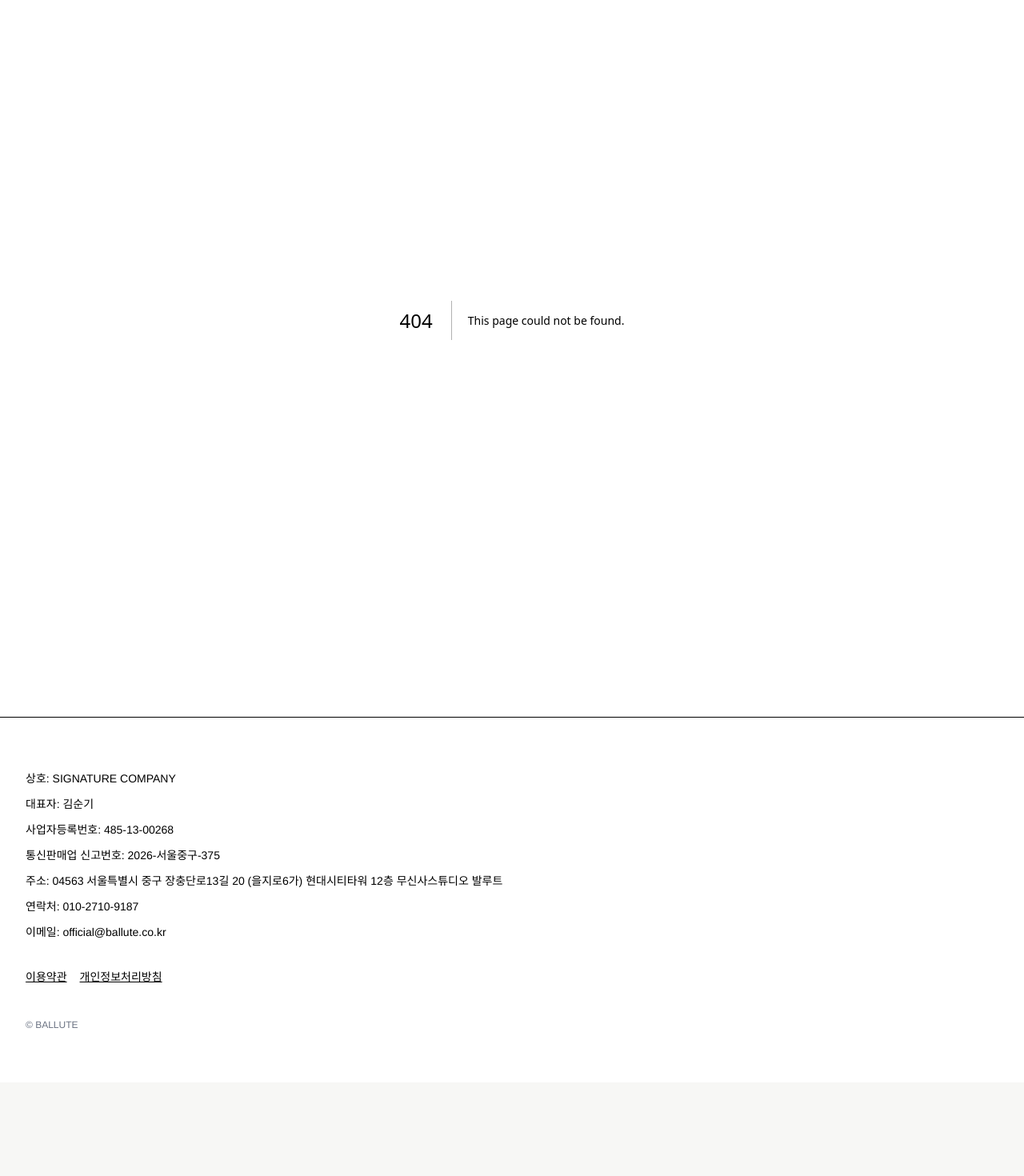
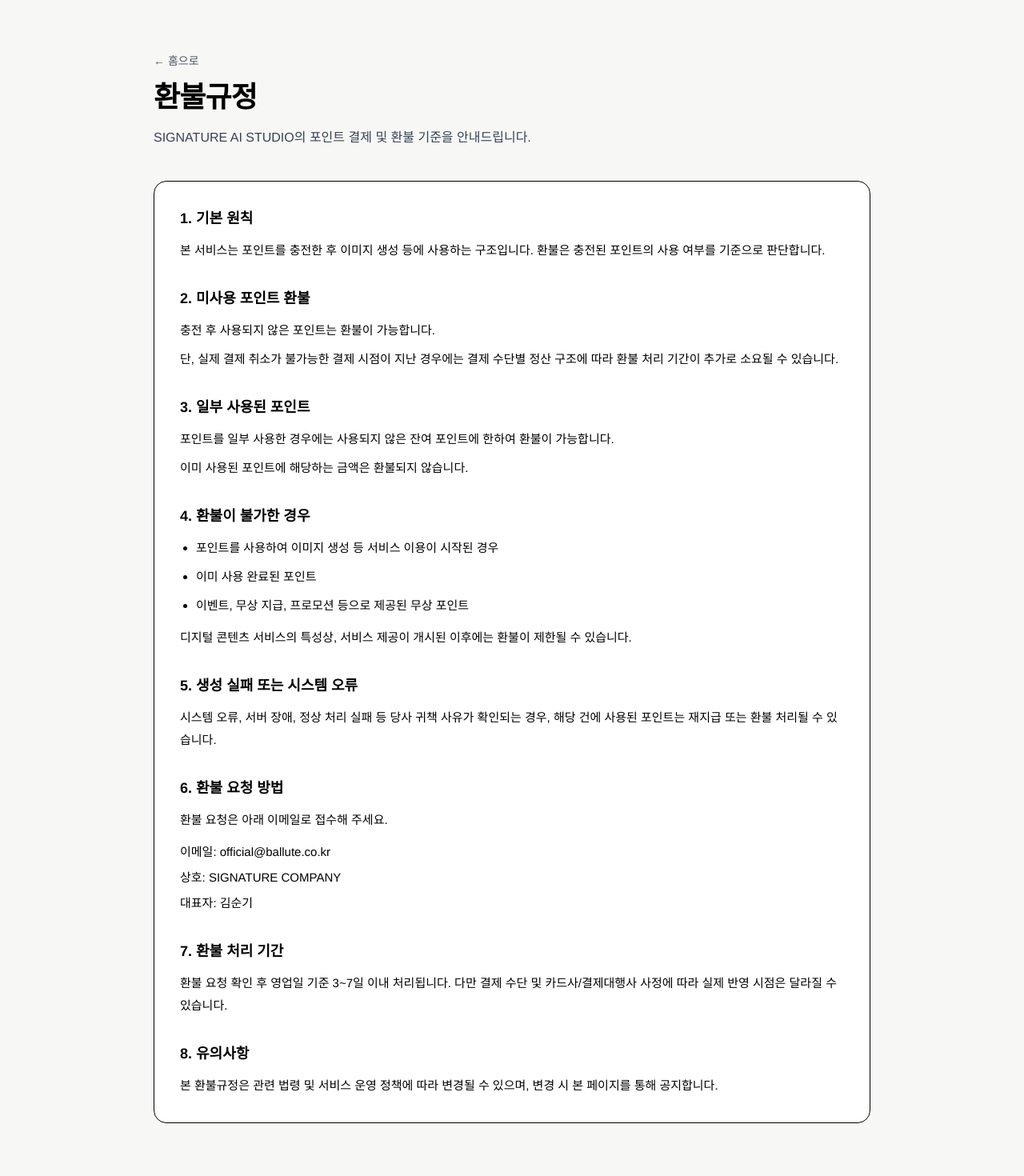
Before and after one commit to ballute/ballute-studio, a Next.js app: page /refund-policy in a window 1280 px wide. Before the commit this address had no page. Shown: the top 1470 px of the page at 80% size. Before the commit the page ends 1353 px from the top, so only its background shows below. Built offline with nearby package versions, Linux system fonts and the light colour scheme.

Commit message:
add refund policy page and footer link

```diff
--- /dev/null
+++ b/app/refund-policy/page.tsx
@@ -0,0 +1,102 @@
+import Link from "next/link";
+
+export default function RefundPolicyPage() {
+  return (
+    <main className="min-h-screen bg-[#f7f7f5] px-6 py-16">
+      <div className="max-w-4xl mx-auto">
+        <div className="mb-10">
+          <Link
+            href="/"
+            className="inline-flex items-center text-sm text-gray-600 mb-4"
+          >
+            ← 홈으로
+          </Link>
+
+          <h1 className="text-3xl md:text-4xl font-bold tracking-tight text-black">
+            환불규정
+          </h1>
+          <p className="mt-4 text-sm md:text-base leading-7 text-gray-700">
+            SIGNATURE AI STUDIO의 포인트 결제 및 환불 기준을 안내드립니다.
+          </p>
+        </div>
+
+        <div className="border rounded-2xl bg-white p-6 md:p-8 space-y-8 text-sm md:text-[15px] leading-7 text-black">
+          <section>
+            <h2 className="text-lg font-semibold mb-3">1. 기본 원칙</h2>
+            <p>
+              본 서비스는 포인트를 충전한 후 이미지 생성 등에 사용하는 구조입니다.
+              환불은 충전된 포인트의 사용 여부를 기준으로 판단합니다.
+            </p>
+          </section>
+
+          <section>
+            <h2 className="text-lg font-semibold mb-3">2. 미사용 포인트 환불</h2>
+            <p>
+              충전 후 사용되지 않은 포인트는 환불이 가능합니다.
+            </p>
+            <p className="mt-2">
+              단, 실제 결제 취소가 불가능한 결제 시점이 지난 경우에는
+              결제 수단별 정산 구조에 따라 환불 처리 기간이 추가로 소요될 수 있습니다.
+            </p>
+          </section>
+
+          <section>
+            <h2 className="text-lg font-semibold mb-3">3. 일부 사용된 포인트</h2>
+            <p>
+              포인트를 일부 사용한 경우에는 사용되지 않은 잔여 포인트에 한하여 환불이 가능합니다.
+            </p>
+            <p className="mt-2">
+              이미 사용된 포인트에 해당하는 금액은 환불되지 않습니다.
+            </p>
+          </section>
+
+          <section>
+            <h2 className="text-lg font-semibold mb-3">4. 환불이 불가한 경우</h2>
+            <ul className="list-disc pl-5 space-y-2">
+              <li>포인트를 사용하여 이미지 생성 등 서비스 이용이 시작된 경우</li>
+              <li>이미 사용 완료된 포인트</li>
+              <li>이벤트, 무상 지급, 프로모션 등으로 제공된 무상 포인트</li>
+            </ul>
+            <p className="mt-3">
+              디지털 콘텐츠 서비스의 특성상, 서비스 제공이 개시된 이후에는 환불이 제한될 수 있습니다.
+            </p>
+          </section>
+
+          <section>
+            <h2 className="text-lg font-semibold mb-3">5. 생성 실패 또는 시스템 오류</h2>
+            <p>
+              시스템 오류, 서버 장애, 정상 처리 실패 등 당사 귀책 사유가 확인되는 경우,
+              해당 건에 사용된 포인트는 재지급 또는 환불 처리될 수 있습니다.
+            </p>
+          </section>
+
+          <section>
+            <h2 className="text-lg font-semibold mb-3">6. 환불 요청 방법</h2>
+            <p>환불 요청은 아래 이메일로 접수해 주세요.</p>
+            <div className="mt-3 space-y-1">
+              <div>이메일: official@ballute.co.kr</div>
+              <div>상호: SIGNATURE COMPANY</div>
+              <div>대표자: 김순기</div>
+            </div>
+          </section>
+
+          <section>
+            <h2 className="text-lg font-semibold mb-3">7. 환불 처리 기간</h2>
+            <p>
+              환불 요청 확인 후 영업일 기준 3~7일 이내 처리됩니다.
+              다만 결제 수단 및 카드사/결제대행사 사정에 따라 실제 반영 시점은 달라질 수 있습니다.
+            </p>
+          </section>
+
+          <section>
+            <h2 className="text-lg font-semibold mb-3">8. 유의사항</h2>
+            <p>
+              본 환불규정은 관련 법령 및 서비스 운영 정책에 따라 변경될 수 있으며,
+              변경 시 본 페이지를 통해 공지합니다.
+            </p>
+          </section>
+        </div>
+      </div>
+    </main>
+  );
+}
--- a/components/footer.tsx
+++ b/components/footer.tsx
@@ -1,3 +1,5 @@
+import Link from "next/link";
+
 export default function Footer() {
   return (
     <footer className="w-full border-t mt-24 py-16 px-8">
@@ -8,20 +10,19 @@
           <div>사업자등록번호: 485-13-00268</div>
           <div>통신판매업 신고번호: 2026-서울중구-375</div>
           <div>
-            주소: 04563 서울특별시 중구 장충단로13길 20 (을지로6가)
+            사업장 주소: 04563 서울특별시 중구 장충단로13길 20 (을지로6가)
             현대시티타워 12층 무신사스튜디오 발루트
           </div>
           <div>연락처: 010-2710-9187</div>
           <div>이메일: official@ballute.co.kr</div>
 
-          <div className="flex gap-4 pt-6 underline">
-            <span>이용약관</span>
-            <span>개인정보처리방침</span>
+          <div className="flex flex-wrap gap-4 pt-6 underline">
+            <Link href="/terms">이용약관</Link>
+            <Link href="/privacy-policy">개인정보처리방침</Link>
+            <Link href="/refund-policy">환불규정</Link>
           </div>
 
-          <div className="pt-8 text-xs text-gray-500">
-            © BALLUTE
-          </div>
+          <div className="pt-8 text-xs text-gray-500">© BALLUTE</div>
         </div>
       </div>
     </footer>
```
